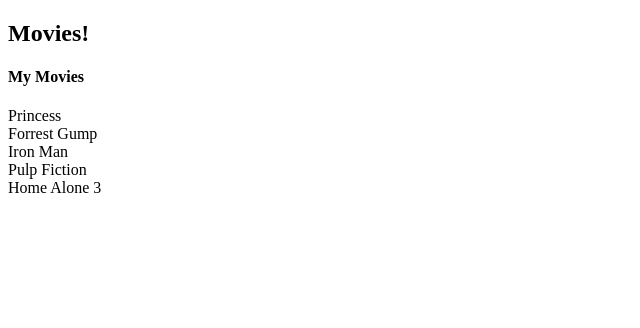
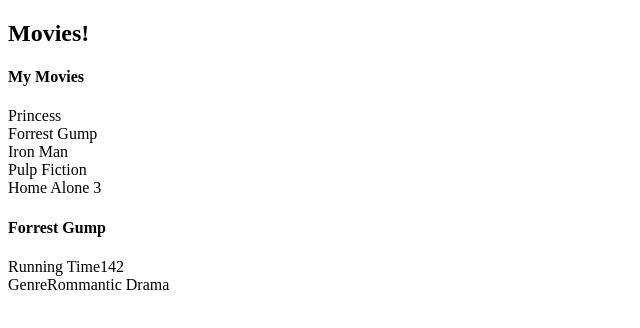
Before and after one commit to ConsoleWL/136_movies-Frontend, a React (Create React App) app: page / in a window 1280 px wide. Shown: the top 328 px of the page, without its empty margins (0-640 px from the left). Built offline with nearby package versions, Linux system fonts and the light colour scheme.

Commit message:
Add something

```diff
--- a/src/App.jsx
+++ b/src/App.jsx
@@ -1,12 +1,20 @@
 import "./App.css";
 import Header from "./components/Header/Header";
 import MovieList from "./components/MovieList/MovieList";
+import MovieInfo from "./components/MovieInfo/MovieInfo";
 
 function App() {
+  const selectedMovie = {
+    title: "Forrest Gump",
+    runningTime: 142,
+    genre: "Rommantic Drama",
+  };
+
   return (
     <div className="App">
       <Header />
       <MovieList />
+      <MovieInfo movieObj={selectedMovie} />
     </div>
   );
 }
--- /dev/null
+++ b/src/components/MovieInfo/MovieInfo.jsx
@@ -0,0 +1,19 @@
+const MovieInfo = ({ movieObj }) => {
+  return (
+    <div>
+      <h4>{movieObj.title}</h4>
+      <div>
+        <div>
+          <span>Running Time</span>
+          <span>{movieObj.runningTime}</span>
+        </div>
+        <div>
+          <span>Genre</span>
+          <span>{movieObj.genre}</span>
+        </div>
+      </div>
+    </div>
+  );
+};
+
+export default MovieInfo;
```
